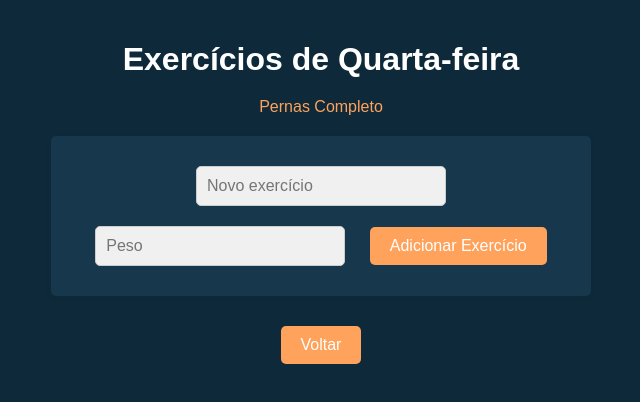
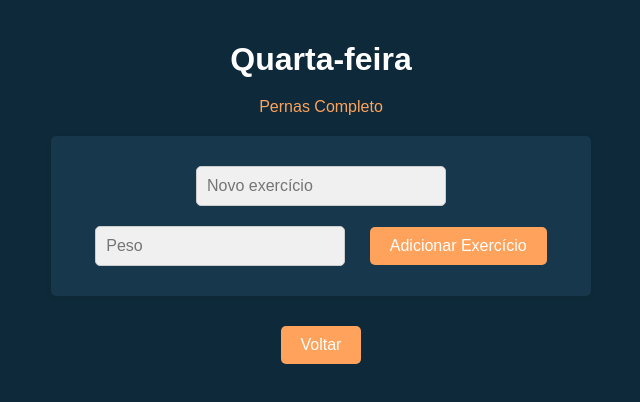
Before and after one commit to lucastamborim/academia, a plain HTML site: page wednesday.html in a window 1280 px wide. Shown: the whole page, without its empty margins (319-959 px from the left). Drawn offline with Linux system fonts and the light colour scheme.

Commit message:
Update wednesday.html

```diff
--- a/wednesday.html
+++ b/wednesday.html
@@ -97,7 +97,7 @@
     </style>
 </head>
 <body>
-    <h1>Exercícios de Quarta-feira</h1>
+    <h1>Quarta-feira</h1>
     <div class="description">Pernas Completo</div>
 
     <form id="taskForm">
```
